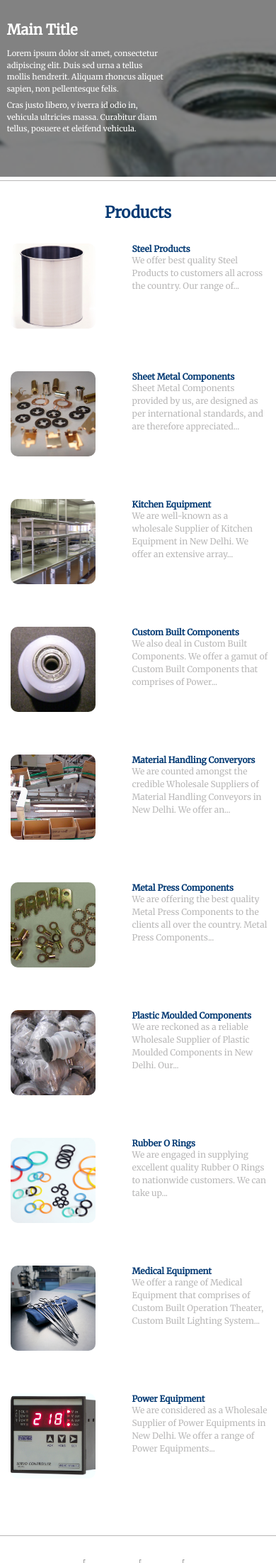
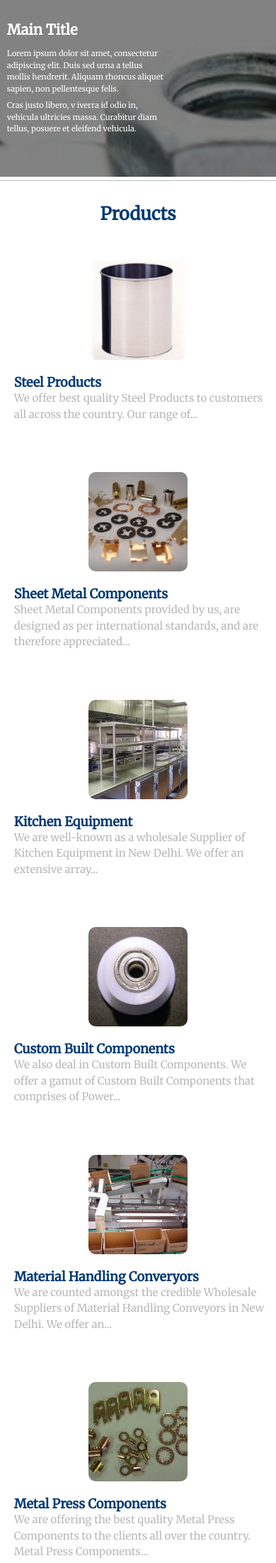
Before and after one commit to ketanbhatt/SZ, a PHP site: page /products.php in a window 390 px wide. Shown: the part 112-2314 px from the top of the page at 71% size. Run offline with PHP 8.4, Linux system fonts and the light colour scheme; some libraries are stand-ins or nearby versions.

Commit message:
Products Page
Made products page responsive for mobile, maintaining site consistency

```diff
--- a/styles/responsiveProducts.css
+++ b/styles/responsiveProducts.css
@@ -83,16 +83,16 @@
 @media (max-width: 480px) {
 
 	h2 {
-		font-size: 22px;
+		font-size: 25px;
 	}
 
 	h3 {
-		font-size: 12px;
+		font-size: 18px;
 	}
 
 	p {
-		font-size: 12px;
-		line-height: 100%;
+		font-size: 15px;
+		line-height: 150%;
 	}
 
 
@@ -100,18 +100,27 @@
 
 
 	.products-list li {
-		height: 140px;
+		height: 100%;
+		margin-bottom: 50px;
+		margin-top: 20px;
+	}
+
+	.product-col-1, .product-col-2{
+		float: none;
+		width: 100%;
 	}
 
 	.product-col-1 {
-		margin-left: 5px;
-		width: 120px;
-		height: 120px;
+		margin: 0 auto 20px auto;
+		height: 140px;
+		width: 140px;
 	}
 
 
 }
 
+
+/*
 
 @media (max-width: 310px) {
 
```
